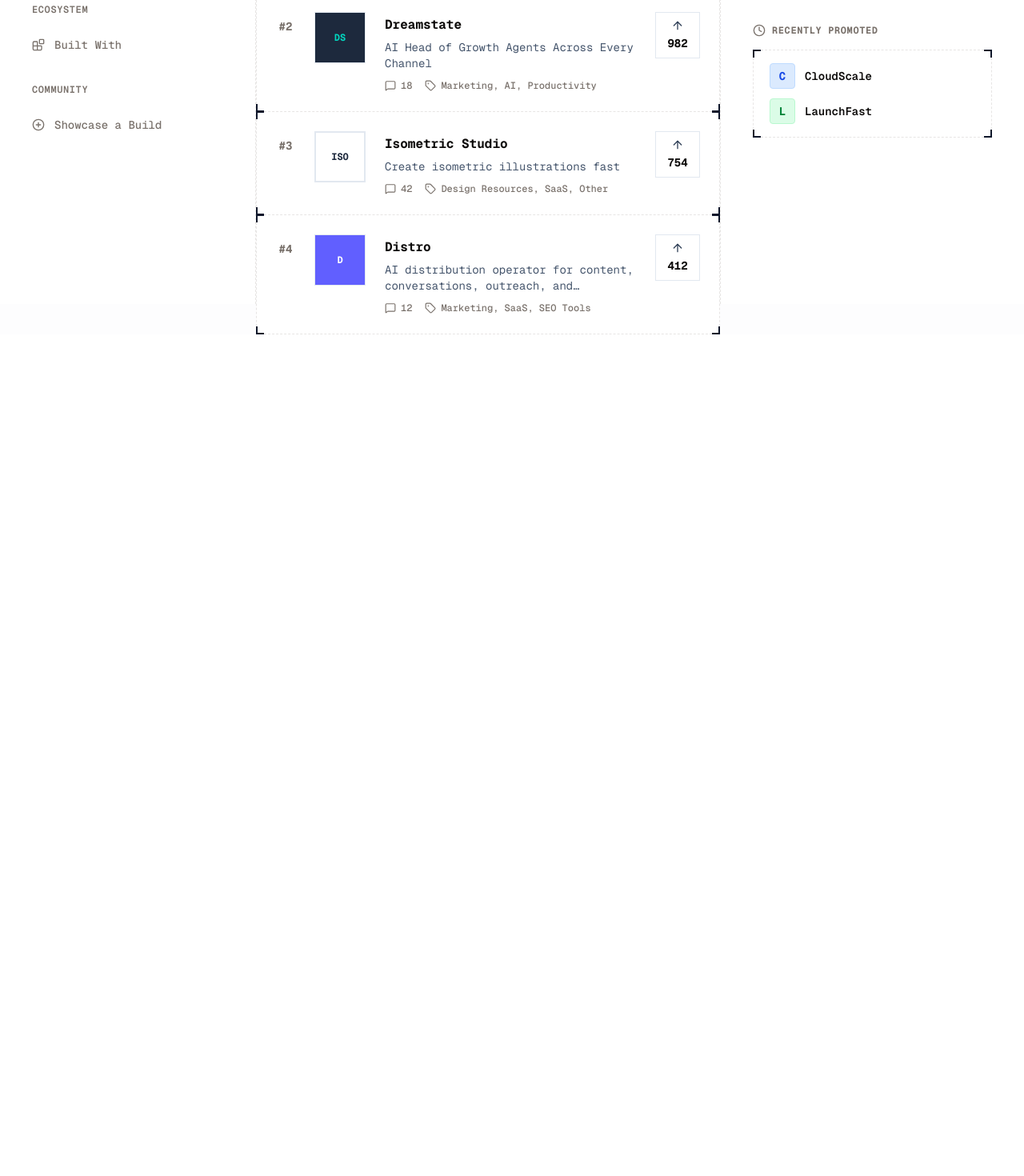
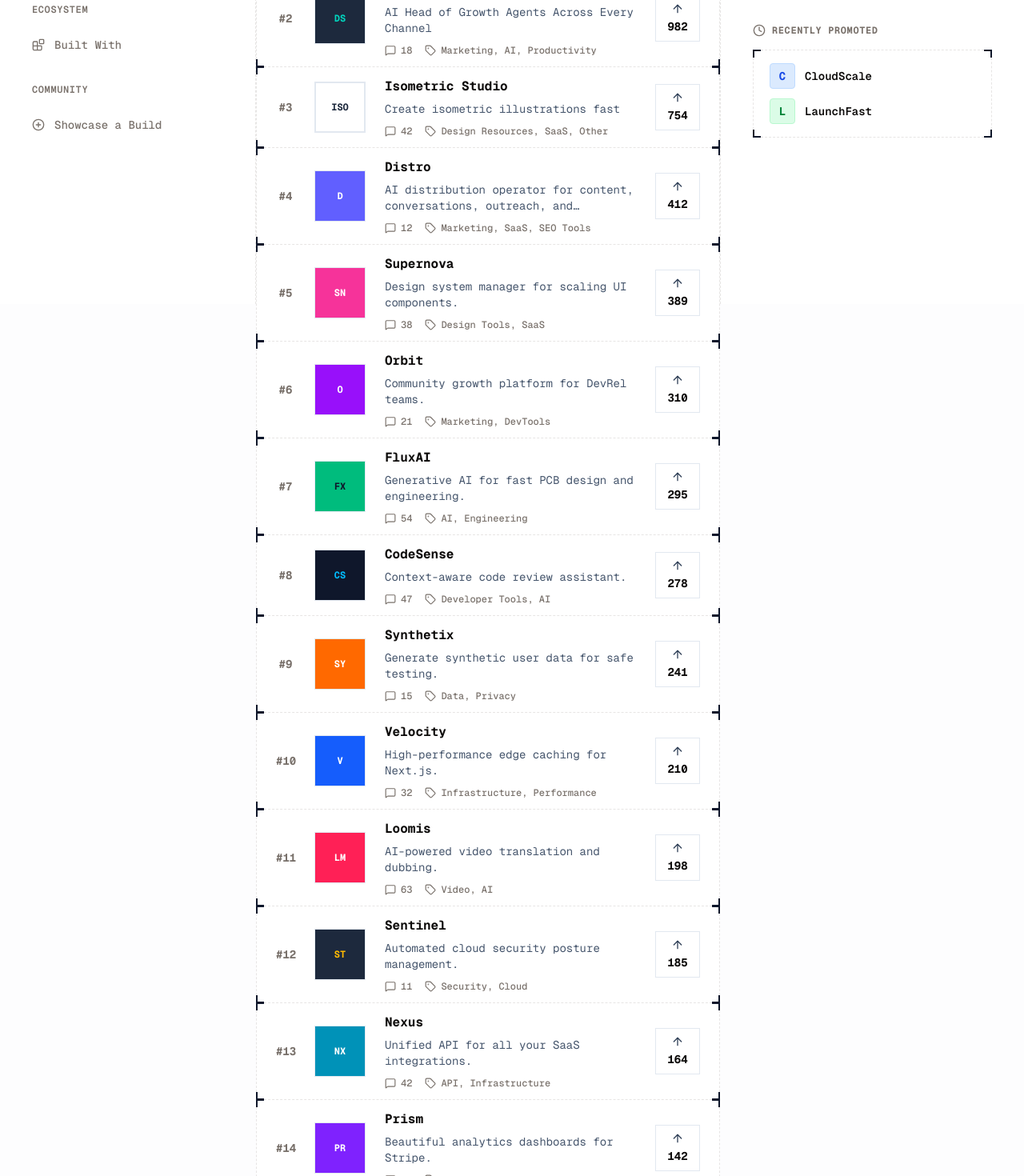
Before and after one commit to SoloDevAbu/DevStacks, a Next.js app: page / in a window 1280 px wide. Shown: the part 420-1890 px from the top of the page at 80% size. Before the commit the page ends 838 px from the top, so only its background shows below. Built offline with nearby package versions, Linux system fonts and the light colour scheme.

Commit message:
fix: remove stick property for hero

```diff
--- a/components/home/main-content.tsx
+++ b/components/home/main-content.tsx
@@ -1,7 +1,4 @@
 import Image from "next/image"
-import { Search } from "lucide-react"
-import { Input } from "@/components/ui/input"
-import { Button } from "@/components/ui/button"
 import { ProductList, type Product } from "@/components/home/product-list"
 
 const TRENDING_PRODUCTS: Product[] = [
@@ -62,13 +59,153 @@ const TRENDING_PRODUCTS: Product[] = [
       </div>
     ),
   },
+  {
+    id: "5",
+    rank: 5,
+    name: "Supernova",
+    tagline: "Design system manager for scaling UI components.",
+    comments: 38,
+    tags: ["Design Tools", "SaaS"],
+    upvotes: 389,
+    logo: (
+      <div className="flex h-full w-full items-center justify-center bg-pink-500 font-bold text-white">
+        SN
+      </div>
+    ),
+  },
+  {
+    id: "6",
+    rank: 6,
+    name: "Orbit",
+    tagline: "Community growth platform for DevRel teams.",
+    comments: 21,
+    tags: ["Marketing", "DevTools"],
+    upvotes: 310,
+    logo: (
+      <div className="flex h-full w-full items-center justify-center bg-purple-600 font-bold text-white">
+        O
+      </div>
+    ),
+  },
+  {
+    id: "7",
+    rank: 7,
+    name: "FluxAI",
+    tagline: "Generative AI for fast PCB design and engineering.",
+    comments: 54,
+    tags: ["AI", "Engineering"],
+    upvotes: 295,
+    logo: (
+      <div className="flex h-full w-full items-center justify-center bg-emerald-500 font-bold text-slate-900">
+        FX
+      </div>
+    ),
+  },
+  {
+    id: "8",
+    rank: 8,
+    name: "CodeSense",
+    tagline: "Context-aware code review assistant.",
+    comments: 47,
+    tags: ["Developer Tools", "AI"],
+    upvotes: 278,
+    logo: (
+      <div className="flex h-full w-full items-center justify-center bg-slate-900 font-bold text-sky-400">
+        CS
+      </div>
+    ),
+  },
+  {
+    id: "9",
+    rank: 9,
+    name: "Synthetix",
+    tagline: "Generate synthetic user data for safe testing.",
+    comments: 15,
+    tags: ["Data", "Privacy"],
+    upvotes: 241,
+    logo: (
+      <div className="flex h-full w-full items-center justify-center bg-orange-500 font-bold text-white">
+        SY
+      </div>
+    ),
+  },
+  {
+    id: "10",
+    rank: 10,
+    name: "Velocity",
+    tagline: "High-performance edge caching for Next.js.",
+    comments: 32,
+    tags: ["Infrastructure", "Performance"],
+    upvotes: 210,
+    logo: (
+      <div className="flex h-full w-full items-center justify-center bg-blue-600 font-bold text-white">
+        V
+      </div>
+    ),
+  },
+  {
+    id: "11",
+    rank: 11,
+    name: "Loomis",
+    tagline: "AI-powered video translation and dubbing.",
+    comments: 63,
+    tags: ["Video", "AI"],
+    upvotes: 198,
+    logo: (
+      <div className="flex h-full w-full items-center justify-center bg-rose-500 font-bold text-white">
+        LM
+      </div>
+    ),
+  },
+  {
+    id: "12",
+    rank: 12,
+    name: "Sentinel",
+    tagline: "Automated cloud security posture management.",
+    comments: 11,
+    tags: ["Security", "Cloud"],
+    upvotes: 185,
+    logo: (
+      <div className="flex h-full w-full items-center justify-center bg-slate-800 font-bold text-amber-400">
+        ST
+      </div>
+    ),
+  },
+  {
+    id: "13",
+    rank: 13,
+    name: "Nexus",
+    tagline: "Unified API for all your SaaS integrations.",
+    comments: 42,
+    tags: ["API", "Infrastructure"],
+    upvotes: 164,
+    logo: (
+      <div className="flex h-full w-full items-center justify-center bg-cyan-600 font-bold text-white">
+        NX
+      </div>
+    ),
+  },
+  {
+    id: "14",
+    rank: 14,
+    name: "Prism",
+    tagline: "Beautiful analytics dashboards for Stripe.",
+    comments: 29,
+    tags: ["Analytics", "Finance"],
+    upvotes: 142,
+    logo: (
+      <div className="flex h-full w-full items-center justify-center bg-violet-600 font-bold text-white">
+        PR
+      </div>
+    ),
+  },
 ]
 
 export function MainContent() {
   return (
     <div className="relative flex min-h-full flex-col bg-slate-50/50">
       {/* Header & Controls Section */}
-      <div className="sticky top-0 z-10 flex flex-col justify-between gap-6 border-b border-dashed border-border bg-white px-6 pt-8 pb-6 md:px-8 lg:flex-row lg:items-start">
+      <div className="flex flex-col justify-between gap-6 border-b border-dashed border-border bg-white px-6 pt-8 pb-6 md:px-8 lg:flex-row lg:items-start">
         {/* Left: Hero Texts */}
         <div className="flex max-w-2xl flex-col">
           <h1 className="mb-2 text-xl font-bold tracking-tight text-slate-900 md:text-2xl">
@@ -80,7 +217,7 @@ export function MainContent() {
           </p>
         </div>
         {/* Right: Controls */}
-        <div className="flex w-full max-w-[320px] flex-col gap-3 lg:max-w-[400px] lg:items-end">
+        <div className="flex w-full max-w-[320px] flex-col gap-3 lg:max-w-100 lg:items-end">
           <p className="text-sm font-bold tracking-wider text-muted-foreground uppercase">
             ASK AI ABOUT US
           </p>
@@ -118,14 +255,14 @@ export function MainContent() {
               },
             ].map((ai) => {
               const prompt =
-                "What can you tell me about BuyMyNextLaunch, a platform to discover developer tools, APIs, and infrastructure, and the products people are already building with them?";
+                "What can you tell me about BuyMyNextLaunch, a platform to discover developer tools, APIs, and infrastructure, and the products people are already building with them?"
               return (
                 <a
                   key={ai.id}
                   href={`${ai.url}${encodeURIComponent(prompt)}`}
                   target="_blank"
                   rel="noopener noreferrer"
-                  className="group flex items-center gap-1.5 justify-center transition-colors"
+                  className="group flex items-center justify-center gap-1.5 transition-colors"
                   title={`Ask ${ai.name}`}
                 >
                   <Image
@@ -139,7 +276,7 @@ export function MainContent() {
                     {ai.name}
                   </span>
                 </a>
-              );
+              )
             })}
           </div>
         </div>
--- a/components/home/product-list.tsx
+++ b/components/home/product-list.tsx
@@ -18,12 +18,14 @@ export function ProductList({ products }: { products: Product[] }) {
     <div className="flex flex-col">
       {products.map((product, index) => (
         <Card key={product.id} className={cn("p-0 rounded-none relative z-0", index > 0 && "-mt-px")}>
-          <CardContent className="p-6 flex items-start gap-4 md:gap-6 bg-white/50 backdrop-blur-sm">
-            <div className="text-sm font-bold text-muted-foreground w-6 shrink-0 pt-2 text-center hidden sm:block">#{product.rank}</div>
-            <div className="size-16 bg-slate-100 flex items-center justify-center shrink-0 overflow-hidden border border-slate-200">
+          <CardContent className="flex items-center gap-4 bg-white/50 px-6 py-3 backdrop-blur-sm md:gap-6">
+            <div className="hidden w-6 shrink-0 text-center text-sm font-bold text-muted-foreground sm:block">
+              #{product.rank}
+            </div>
+            <div className="flex size-16 shrink-0 items-center justify-center overflow-hidden border border-slate-200 bg-slate-100">
               {product.logo}
             </div>
-            <div className="flex-1 flex flex-col gap-1.5 pt-1 min-w-0">
+            <div className="flex min-w-0 flex-1 flex-col gap-1.5">
               <h3 className="text-base font-bold truncate">{product.name}</h3>
               <p className="text-sm text-slate-600 line-clamp-2">{product.tagline}</p>
               <div className="flex flex-wrap items-center gap-4 mt-1 text-xs text-muted-foreground font-medium">
```
